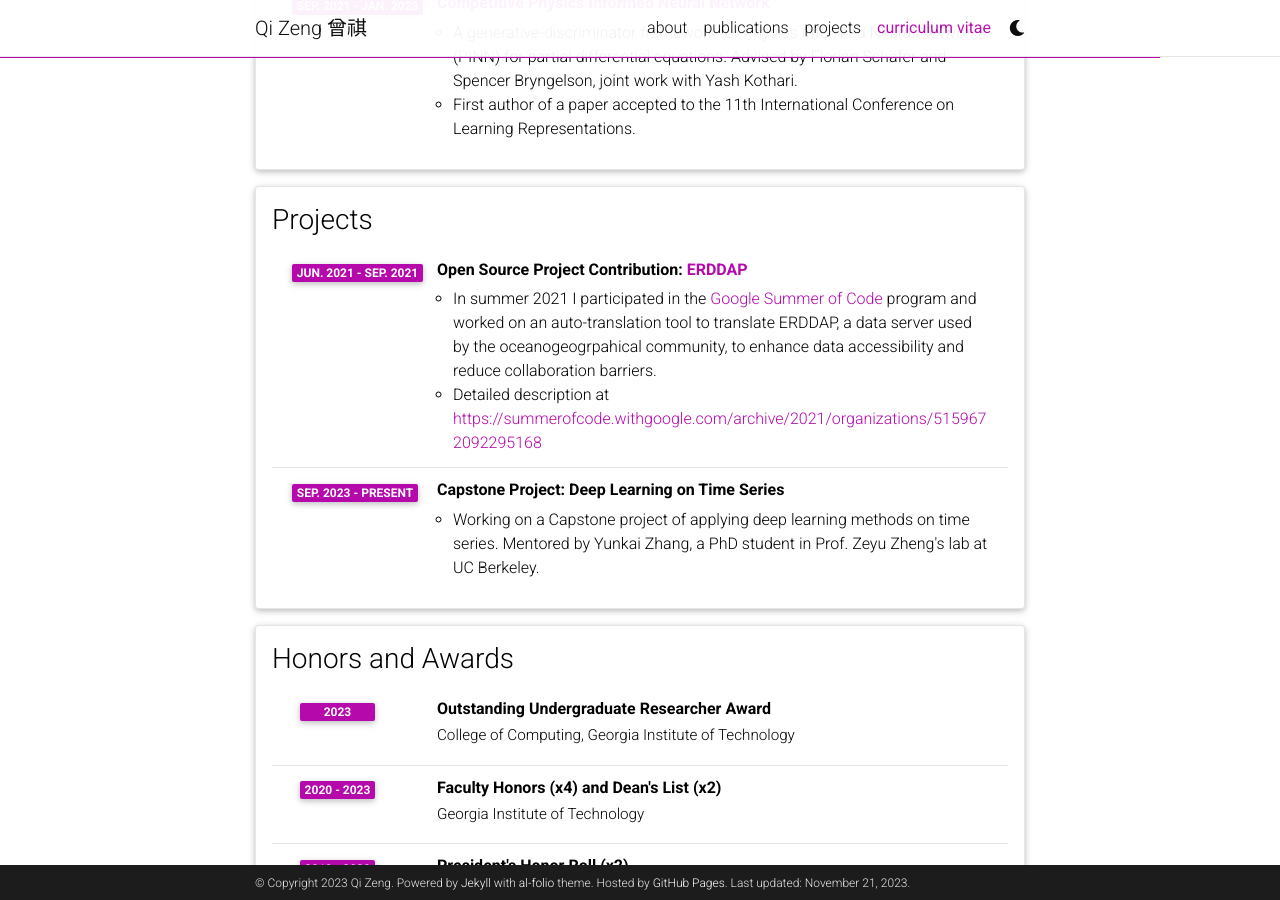
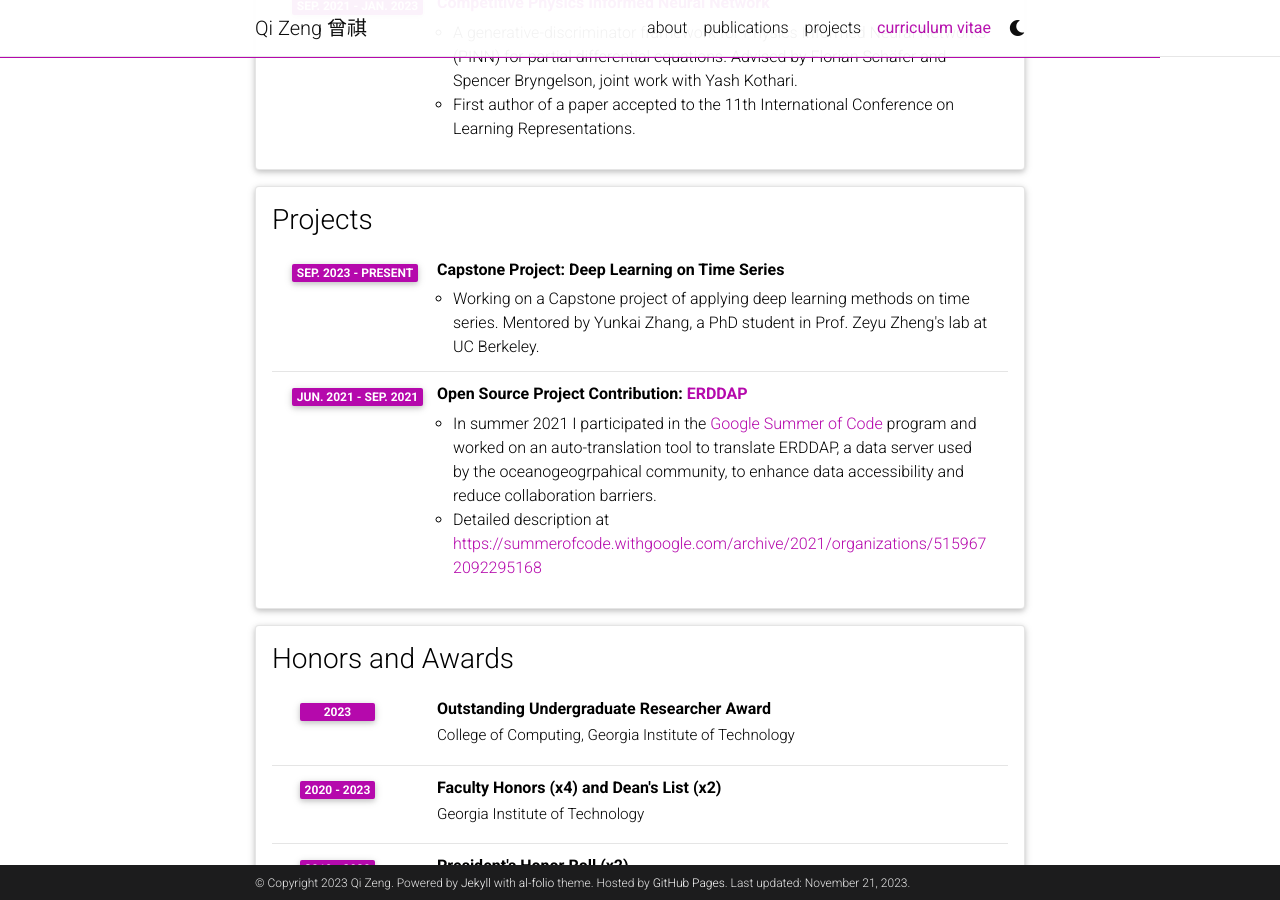
Before and after one commit to Q1Zeng/Q1Zeng.github.io, a Jekyll site: the page built from _pages/cv.md, in a window 1280 px wide and 900 px high, scrolled down 1436 px. Built offline with Jekyll 4.4.1, drawn with Linux system fonts in a browser that asks for light colours; comment, search, counter and statistics services are not loaded; a style sheet for code colours, icons or effects is not loaded; some of the changed lines change nothing that is shown.

Commit message:
Update cv.yml

```diff
--- a/_data/cv.yml
+++ b/_data/cv.yml
@@ -66,15 +66,16 @@
 - title: Projects
   type: time_table
   contents:
+    - title: 'Capstone Project: Deep Learning on Time Series'
+      description:
+        - Working on a Capstone project of applying deep learning methods on time series. Mentored by Yunkai Zhang, a PhD student in Prof. Zeyu Zheng's lab at UC Berkeley.
+      year: Sep. 2023 - Present
     - title: 'Open Source Project Contribution: <a href="/projects/GSoC_project/">ERDDAP</a>'
       year: Jun. 2021 - Sep. 2021
       description:
         - In summer 2021 I participated in the <a href="https://summerofcode.withgoogle.com/">Google Summer of Code</a> program and worked on an auto-translation tool to translate ERDDAP, a data server used by the oceanogeogrpahical community, to enhance data accessibility and reduce collaboration barriers.
         - Detailed description at <a href="https://summerofcode.withgoogle.com/archive/2021/organizations/5159672092295168">https://summerofcode.withgoogle.com/archive/2021/organizations/5159672092295168</a>
-    - title: 'Capstone Project: Deep Learning on Time Series'
-      description:
-        - Working on a Capstone project of applying deep learning methods on time series. Mentored by Yunkai Zhang, a PhD student in Prof. Zeyu Zheng's lab at UC Berkeley.
-      year: Sep. 2023 - Present
+
 
 - title: Honors and Awards
   type: time_table
```
